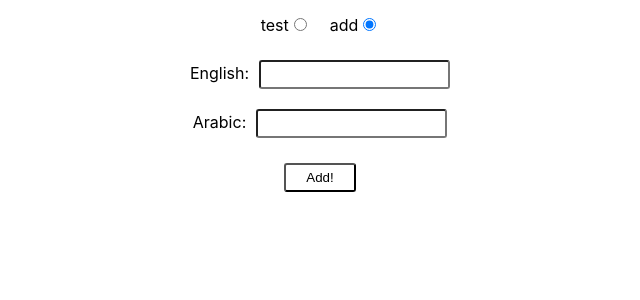
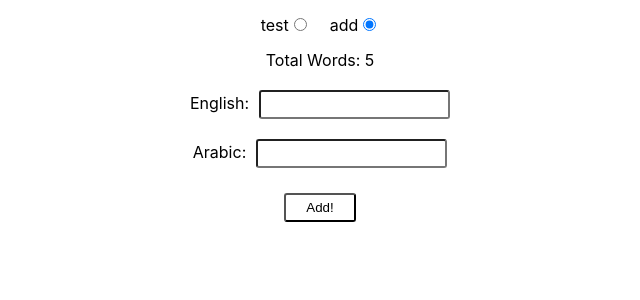
Before and after one commit to mattlub/keyboard, a React (Create React App) app: page / in a window 1280 px wide. Shown: the top 300 px of the page, without its empty margins (320-960 px from the left). Built offline with nearby package versions, Linux system fonts and the light colour scheme.

Commit message:
handle adding word to state

```diff
--- a/src/Add.js
+++ b/src/Add.js
@@ -42,13 +42,11 @@ class Add extends Component {
   }
 
   handleFormSubmit(e) {
+    e.preventDefault()
     const { handleAdd } = this.props
     const { english, arabic } = this.state
-    e.preventDefault()
-    const res = handleAdd({ english, arabic })
-    if (res === 'success') {
-      this.setState(INITIAL_STATE)
-    }
+    handleAdd({ english, arabic })
+    this.setState(INITIAL_STATE)
   }
 
   render() {
--- a/src/App.css
+++ b/src/App.css
@@ -14,3 +14,8 @@
 .nav__item--selected {
   /* text-decoration: underline; */
 }
+
+.total-words {
+  text-align: center;
+  margin-bottom: 10px;
+}
--- a/src/App.js
+++ b/src/App.js
@@ -15,6 +15,7 @@ class App extends Component {
     super(props)
     this.state = INITIAL_STATE
     this.handleTabChange = this.handleTabChange.bind(this)
+    this.handleAdd = this.handleAdd.bind(this)
   }
 
   handleTabChange(e) {
@@ -24,8 +25,14 @@ class App extends Component {
   }
 
   handleAdd({ english, arabic }) {
-    console.log('adding', english, arabic)
-    return 'success'
+    // console.log('adding new card:', english, arabic)
+    const newWord = {
+      en: english,
+      ar: arabic
+    }
+    this.setState(prevState => ({
+      words: prevState.words.concat(newWord)
+    }))
   }
 
   renderContent() {
@@ -47,6 +54,9 @@ class App extends Component {
           selected={selectedTab}
           handleChange={this.handleTabChange}
         />
+        <div className="total-words">
+          Total Words: {this.state.words.length}
+        </div>
         {this.renderContent()}
       </div>
     );
```
